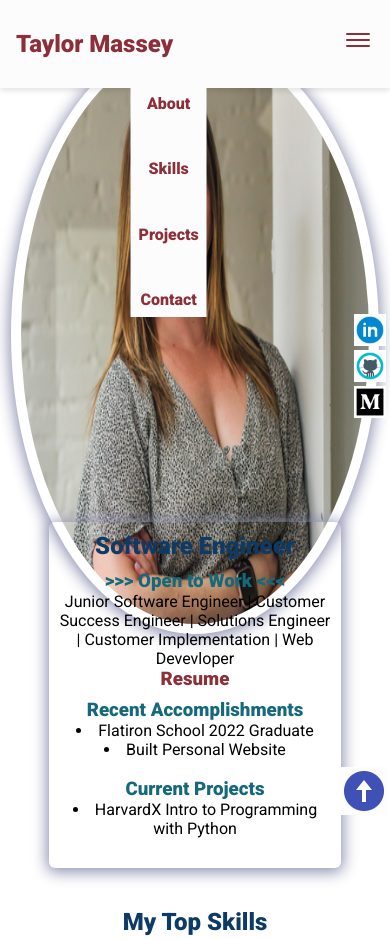
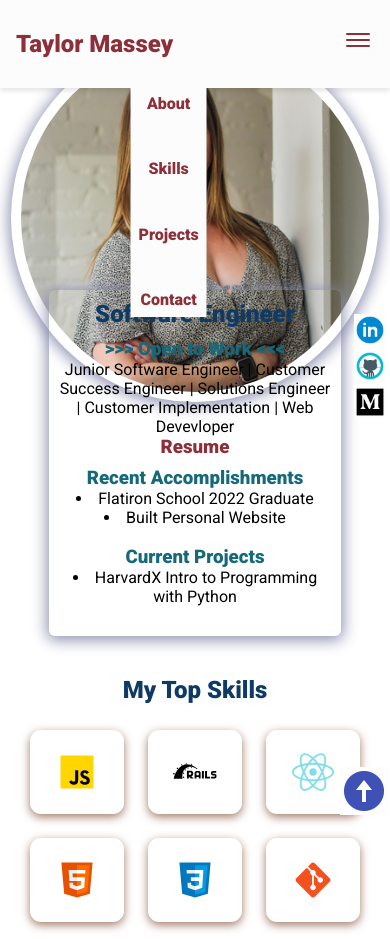
Before and after one commit to tamassey92/taylor_massey_portfolio, a plain HTML site: page index.html in a window 390 px wide. Shown: the top 939 px of the page. Drawn offline with nearby package versions, Linux system fonts and the light colour scheme.

Commit message:
mobile image

```diff
--- a/assets/css/styles.css
+++ b/assets/css/styles.css
@@ -407,7 +407,7 @@ footer {
 
 @media screen and (max-width: 420px) {
   .hero img {
-    height: 37.5rem;
+    height: 23rem;
     width: 23rem;
   }
 
```
